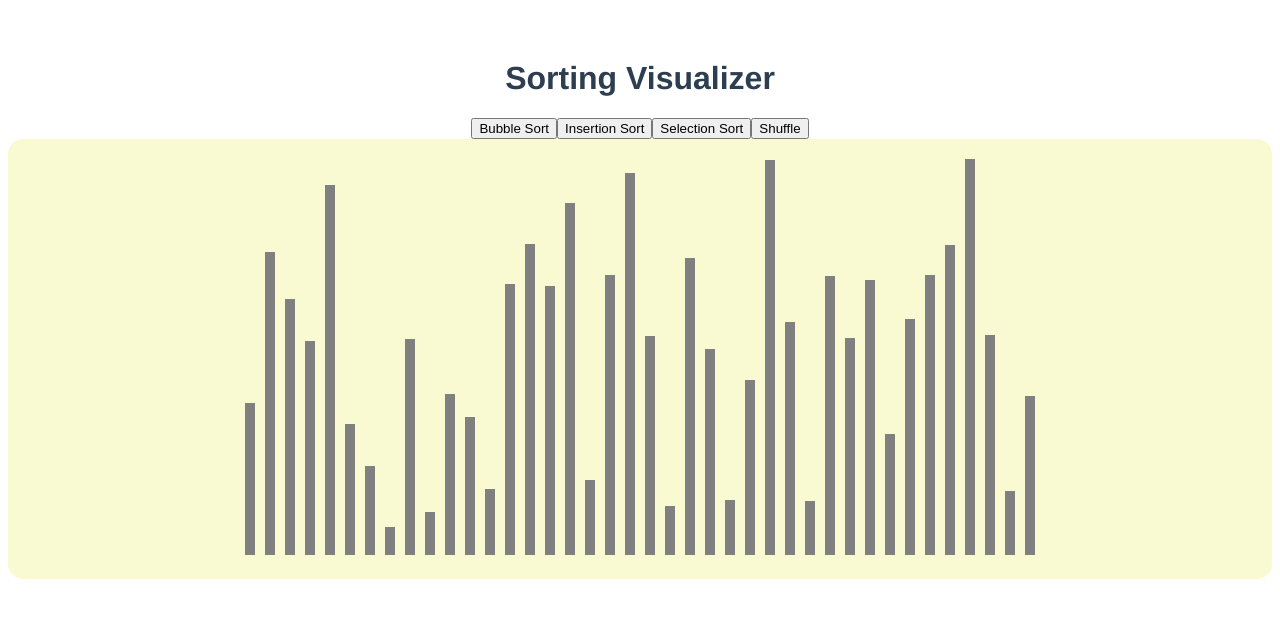
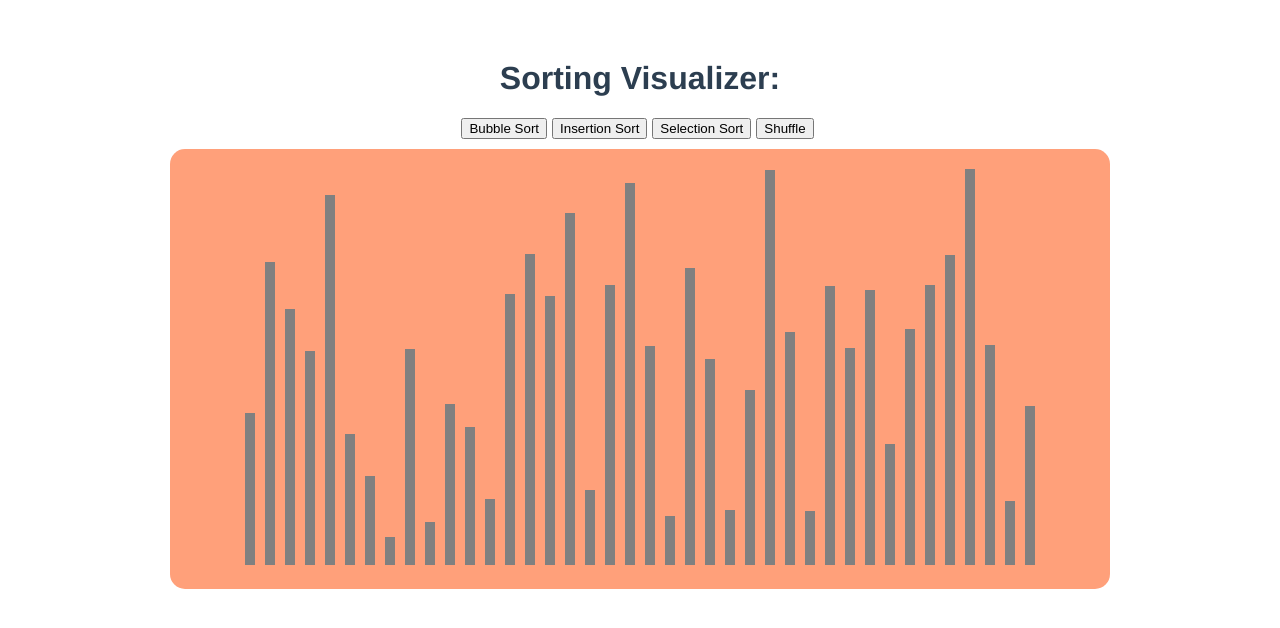
Before and after one commit to josevenzke/sorting-algorithms, a Vue app in the folder sorting-visualizer/: page / in a window 1280 px wide. Shown: the top 628 px of the page. Built offline with nearby package versions, Linux system fonts and the light colour scheme.

Commit message:
added style

```diff
--- a/sorting-visualizer/src/App.vue
+++ b/sorting-visualizer/src/App.vue
@@ -1,11 +1,12 @@
 <template>
   <div>
-    <h1>Sorting Visualizer</h1>
-    <button @click="bubbleSort()">Bubble Sort</button>
-    <button @click="insertionSort()">Insertion Sort</button>
-    <button @click="selectionSort()">Selection Sort</button>
-    <button @click="fillArray()">Shuffle</button>
-
+    <h1>Sorting Visualizer:</h1>
+    <div class="buttons-container">
+      <button @click="bubbleSort()">Bubble Sort</button>
+      <button @click="insertionSort()">Insertion Sort</button>
+      <button @click="selectionSort()">Selection Sort</button>
+      <button @click="fillArray()">Shuffle</button>
+    </div>
     <div class="container">
       <div class="bar" v-for="(number,index) in array" :key="index" :style="{height: number[0] + 'px',backgroundColor:number[1]}"></div>
     </div>
@@ -126,9 +127,10 @@ export default {
 }
 .container {
   margin: auto;
-  background-color: lightgoldenrodyellow;
+  background-color: lightsalmon;
   border-radius: 15px;
   padding: 20px;
+  width: 900px;
 }
 .buttons-container{
   margin: 10px;
```
